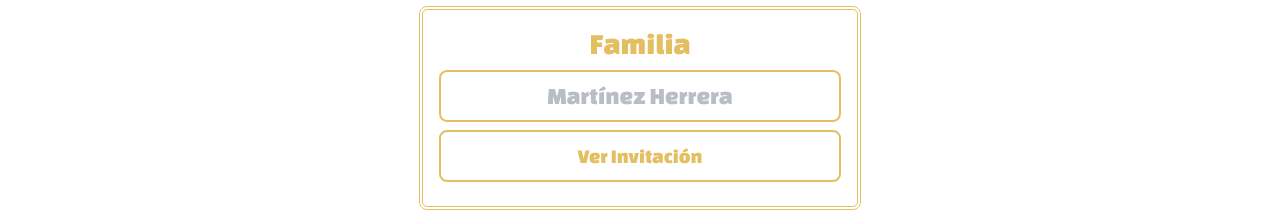
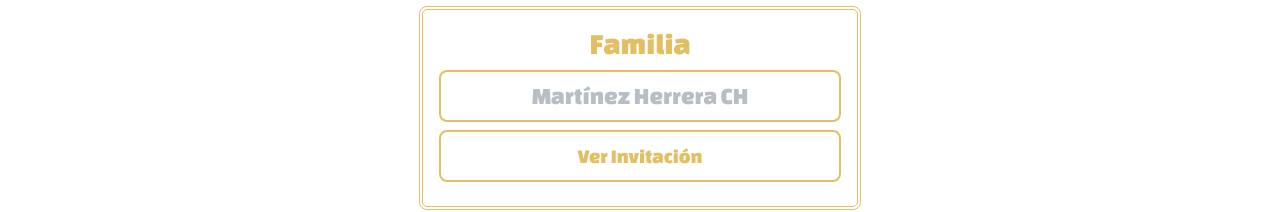
Before and after one commit to Jaime07503/Graduation-Invitation, a React (Vite) app: page / in a window 1280 px wide. Shown: the part 302-514 px from the top of the page. Built offline with nearby package versions, Linux system fonts and the light colour scheme.

Commit message:
Changes family's names in validFamilies

```diff
--- a/src/Login.jsx
+++ b/src/Login.jsx
@@ -16,10 +16,10 @@ function Login() {
     "Figueroa Valenzuela",
     "Rodríguez Valenzuela",
     "Contreras Cabezas",
-    "Martínez Herrera",
-    "Valenzuela Herrera CH",
-    "Valenzuela Herrera SL",
-    "Valenzuela Herrera SS",
+    "Martínez Herrera CH",
+    "Martínez Herrera SL",
+    "Martínez Herrera SS",
+    "Valenzuela Herrera",
     "Uribe",
   ];
 
@@ -69,7 +69,7 @@ function Login() {
               name="family"
               value={input}
               onChange={(e) => setInput(e.target.value)}
-              placeholder="Martínez Herrera"
+              placeholder="Martínez Herrera CH"
               className="text-black text-2xl rounded-lg w-full text-center p-2 border-2 border-gold mb-2"
               autoComplete="off"
             />
```
